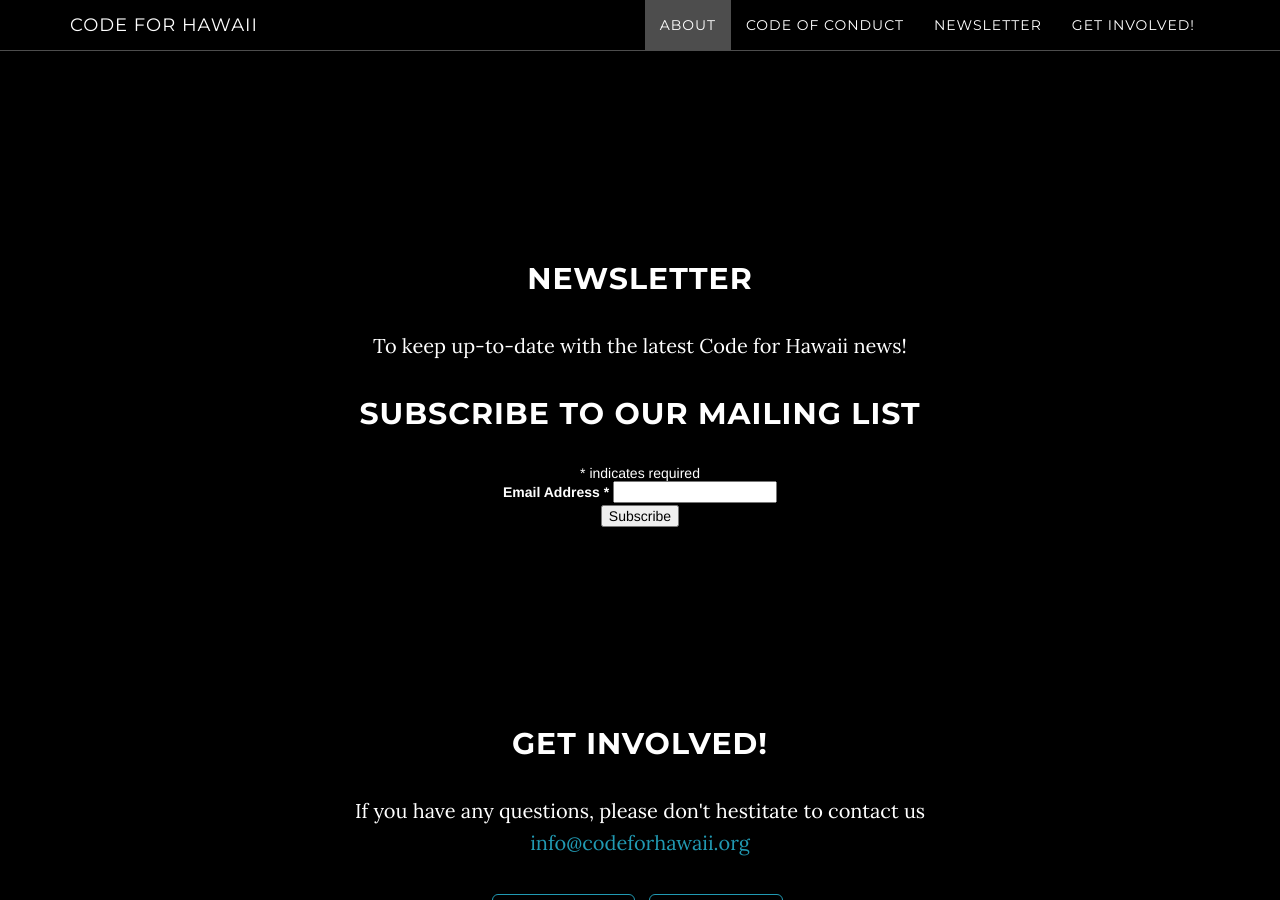
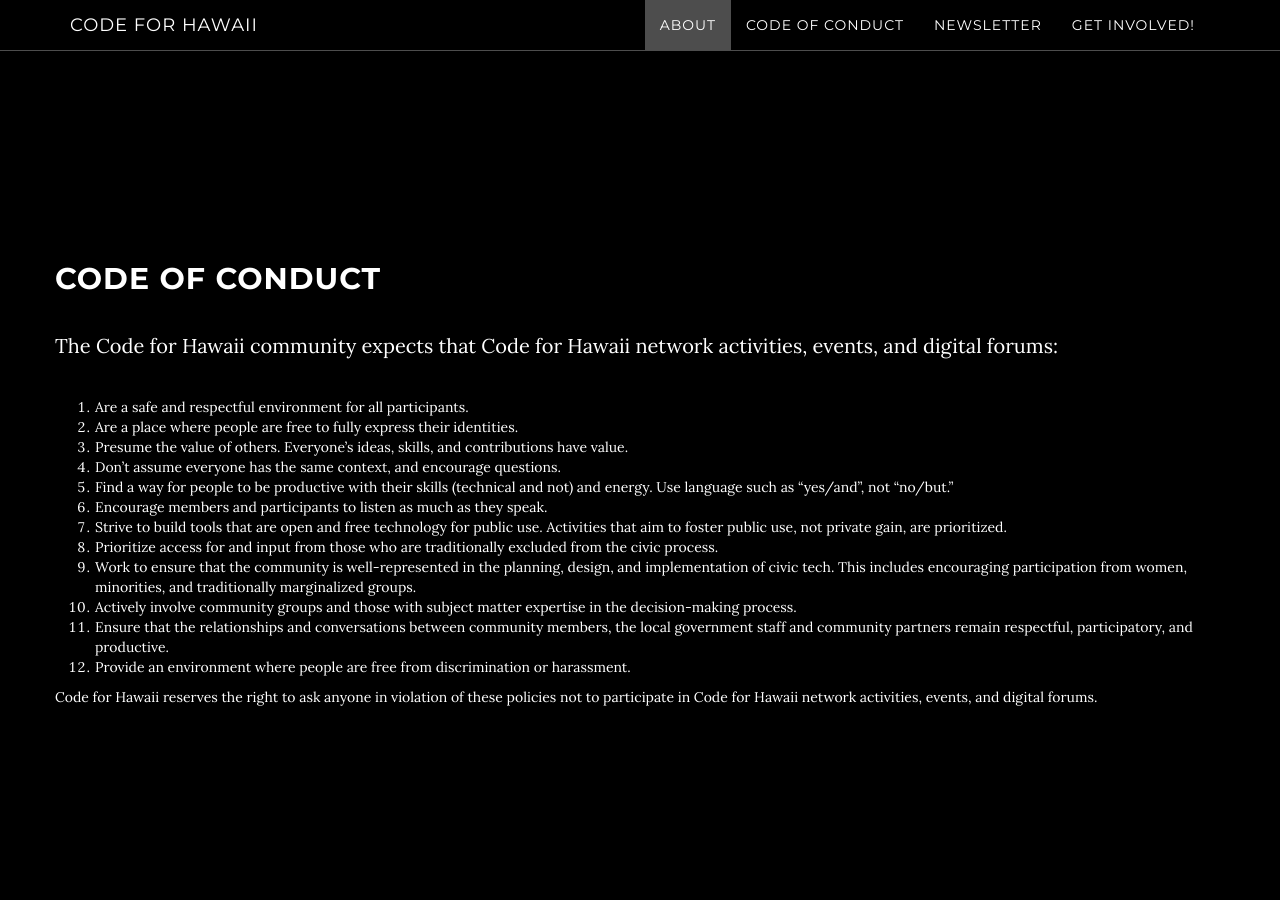
Before and after one commit to CodeWithAloha/codeforhawaii.github.io, a Jekyll site: the page built from index.html, in a window 1280 px wide and 900 px high, scrolled down 1304 px. Built offline with Jekyll 4.4.1, drawn with Linux system fonts in a browser that asks for light colours; comment, search, counter and statistics services are not loaded.

Commit message:
Added Code of Conduct to the scroll.

```diff
--- /dev/null
+++ b/_includes/code_of_conduct.html
@@ -0,0 +1,26 @@
+<!-- Code of Conduct Section -->
+<section id="code_of_conduct" class="container content-section">
+    <div class="row">
+        <h2>Code of Conduct</h2>
+        <div class="col-lg-14">
+            <p>
+                The Code for Hawaii community expects that Code for Hawaii network activities, events, and digital forums:
+            </p>
+                <ol>
+                    <li>Are a safe and respectful environment for all participants.</li>
+                    <li>Are a place where people are free to fully express their identities.</li>
+                    <li>Presume the value of others. Everyone’s ideas, skills, and contributions have value.</li>
+                    <li>Don’t assume everyone has the same context, and encourage questions.</li>
+                    <li>Find a way for people to be productive with their skills (technical and not) and energy. Use language such as “yes/and”, not “no/but.”</li>
+                    <li>Encourage members and participants to listen as much as they speak.</li>
+                    <li>Strive to build tools that are open and free technology for public use. Activities that aim to foster public use, not private gain, are prioritized.</li>
+                    <li>Prioritize access for and input from those who are traditionally excluded from the civic process.</li>
+                    <li>Work to ensure that the community is well-represented in the planning, design, and implementation of civic tech. This includes encouraging participation from women, minorities, and traditionally marginalized groups.</li>
+                    <li>Actively involve community groups and those with subject matter expertise in the decision-making process.</li>
+                    <li>Ensure that the relationships and conversations between community members, the local government staff and community partners remain respectful, participatory, and productive.</li>
+                    <li>Provide an environment where people are free from discrimination or harassment.</li>
+                </ol>
+                Code for Hawaii reserves the right to ask anyone in violation of these policies not to participate in Code for Hawaii network activities, events, and digital forums.
+        </div>
+    </div>
+</section>
--- a/_includes/nav.html
+++ b/_includes/nav.html
@@ -21,7 +21,7 @@
                         <a class="page-scroll" href="#about">About</a>
                     </li>
                     <li>
-                        <a target="_blank" href="https://docs.google.com/document/d/1hCo80CX-2c1i-pjoerav6Cyrxhtjl_KUJT2F3QmoifM/edit">Code of Conduct</a>
+                        <a class="page-scroll" href="#code_of_conduct">Code of Conduct</a>
                     </li>
                     <!--
                     <li>
--- a/_layouts/default.html
+++ b/_layouts/default.html
@@ -5,6 +5,7 @@
     {% include nav.html %}
     {% include header.html %}
     {% include about.html %}
+    {% include code_of_conduct.html %}
     {% include newsletter.html %}
     {% include getinvolved.html %}
     {% include footer.html %}
```
